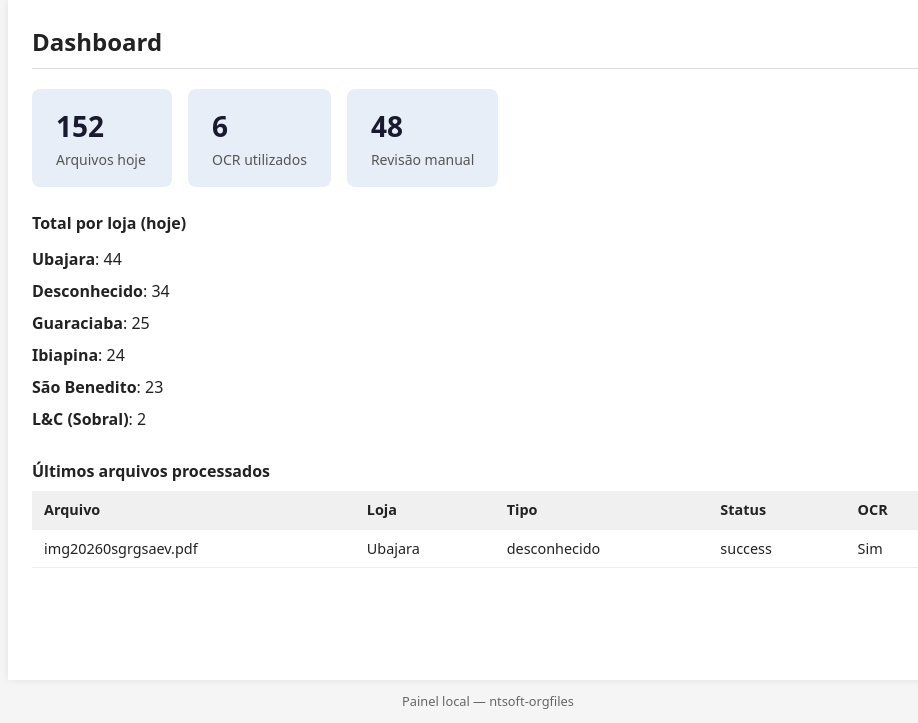
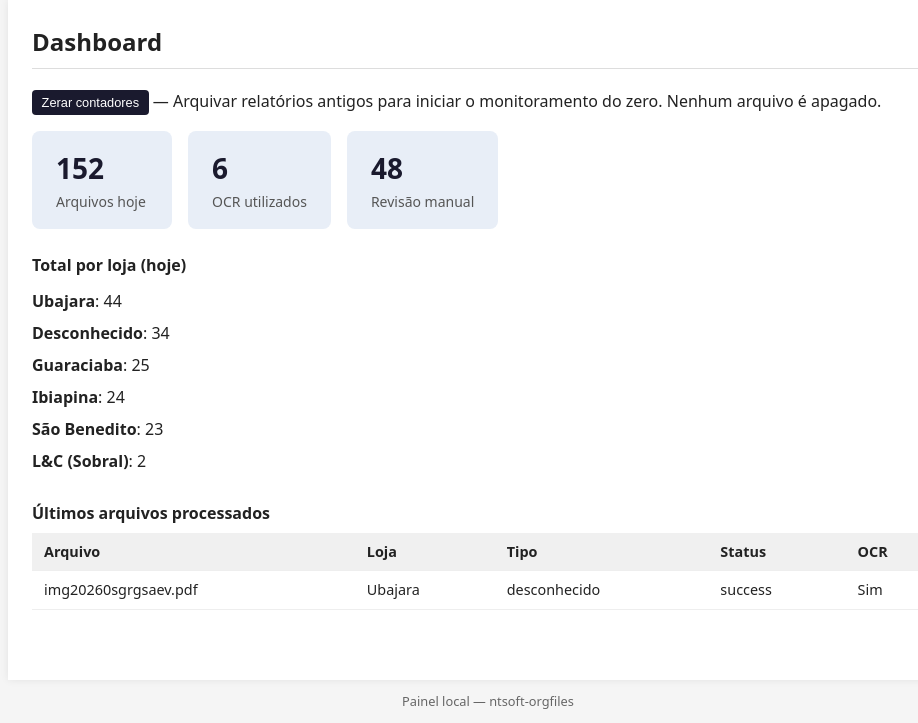
Before and after one commit to nettocarrero/ntsoft_filesOrg, a FastAPI app: page / in a window 1280 px wide. Shown: the part 98-821 px from the top of the page, without its empty margins (152-1070 px from the left). Run offline with FastAPI, Linux system fonts and the light colour scheme.

```diff
--- a/app/web/helpers.py
+++ b/app/web/helpers.py
@@ -5,6 +5,7 @@ Não altera o pipeline; apenas consulta.
 from __future__ import annotations
 
 import json
+import shutil
 from datetime import datetime
 from pathlib import Path
 from typing import Any, Dict, List, Optional
@@ -47,6 +48,30 @@ def get_reports_from_today(reports_dir: Path) -> List[Dict[str, Any]]:
         if data:
             out.append(data)
     return out
+
+
+def archive_reports(reports_dir: Path) -> tuple[int, Path | None]:
+    """
+    Move todos os report_*.json e report_*.txt para uma subpasta archive_<timestamp>.
+    Não remove nada; apenas arquiva. Assim os contadores do dashboard zeram.
+    Retorna (quantidade de arquivos movidos, caminho da pasta de arquivo ou None).
+    Não mexe em app.log nem em outros arquivos.
+    """
+    if not reports_dir.exists():
+        return 0, None
+    stamp = datetime.now().strftime("%Y%m%d_%H%M%S")
+    archive_dir = reports_dir / f"archive_{stamp}"
+    count = 0
+    for pattern in ("report_*.json", "report_*.txt"):
+        for p in reports_dir.glob(pattern):
+            if p.is_file():
+                try:
+                    archive_dir.mkdir(parents=True, exist_ok=True)
+                    shutil.move(str(p), str(archive_dir / p.name))
+                    count += 1
+                except (OSError, shutil.Error):
+                    pass
+    return count, archive_dir if archive_dir.exists() else None
 
 
 def dashboard_stats(reports_dir: Path) -> Dict[str, Any]:
--- a/app/web/routes/dashboard.py
+++ b/app/web/routes/dashboard.py
@@ -1,15 +1,15 @@
 from __future__ import annotations
 
 from fastapi import APIRouter, Request
-from fastapi.responses import HTMLResponse
+from fastapi.responses import HTMLResponse, RedirectResponse
 
-from app.web.helpers import get_settings, dashboard_stats
+from app.web.helpers import get_settings, dashboard_stats, archive_reports
 
 router = APIRouter()
 
 
 @router.get("/", response_class=HTMLResponse)
-async def dashboard(request: Request):
+async def dashboard(request: Request, counters_reset: str | None = None):
     settings = get_settings()
     stats = dashboard_stats(settings.paths.reports_dir)
     return request.app.state.templates.TemplateResponse(
@@ -25,5 +25,18 @@ async def dashboard(request: Request):
                 "ljLc": "L&C (Sobral)",
                 "desconhecido": "Desconhecido",
             },
+            "counters_reset": counters_reset,
         },
     )
+
+
+@router.post("/reset-counters", response_class=RedirectResponse)
+async def reset_counters():
+    """Arquiva os relatórios atuais; os contadores do dashboard zeram e você pode iniciar o monitoramento do zero."""
+    settings = get_settings()
+    count, archive_path = archive_reports(settings.paths.reports_dir)
+    # Redireciona com info: 1 = sucesso (pode ser 0 arquivos se já estava vazio)
+    return RedirectResponse(
+        url=f"/?counters_reset=1&archived={count}&path={archive_path.name if archive_path else ''}",
+        status_code=303,
+    )
--- a/app/web/templates/dashboard.html
+++ b/app/web/templates/dashboard.html
@@ -2,6 +2,23 @@
 {% block title %}Dashboard — Organizador de Documentos{% endblock %}
 {% block content %}
 <h2>Dashboard</h2>
+
+{% if counters_reset == '1' %}
+<p class="msg msg-success">
+  {% if request.query_params.get('archived', '0') != '0' and request.query_params.get('path') %}
+  Contadores zerados. {{ request.query_params.get('archived') }} relatório(s) foram arquivados em <code>reports/{{ request.query_params.get('path') }}</code>. A partir de agora os números refletem apenas o novo monitoramento.
+  {% else %}
+  Contadores zerados. Não havia relatórios na pasta (ou já estavam arquivados). A partir de agora os números refletem apenas o novo monitoramento.
+  {% endif %}
+</p>
+{% endif %}
+
+<p class="muted" style="margin-bottom: 1rem;">
+  <form method="post" action="/reset-counters" style="display: inline;" onsubmit="return confirm('Arquivar os relatórios atuais e zerar os contadores? Os arquivos serão movidos para reports/archive_&lt;data&gt;/ e não serão apagados.');">
+    <button type="submit" class="btn btn-sm">Zerar contadores</button>
+  </form>
+  — Arquivar relatórios antigos para iniciar o monitoramento do zero. Nenhum arquivo é apagado.
+</p>
 
 <section class="cards">
     <div class="card">
```
